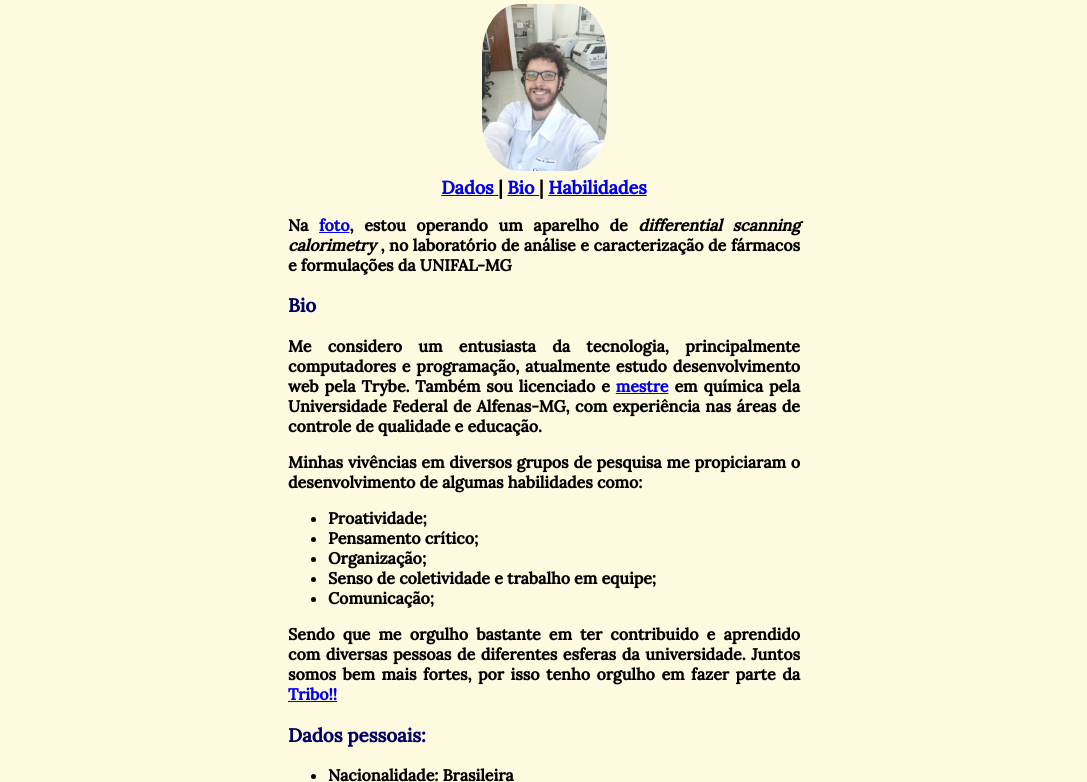
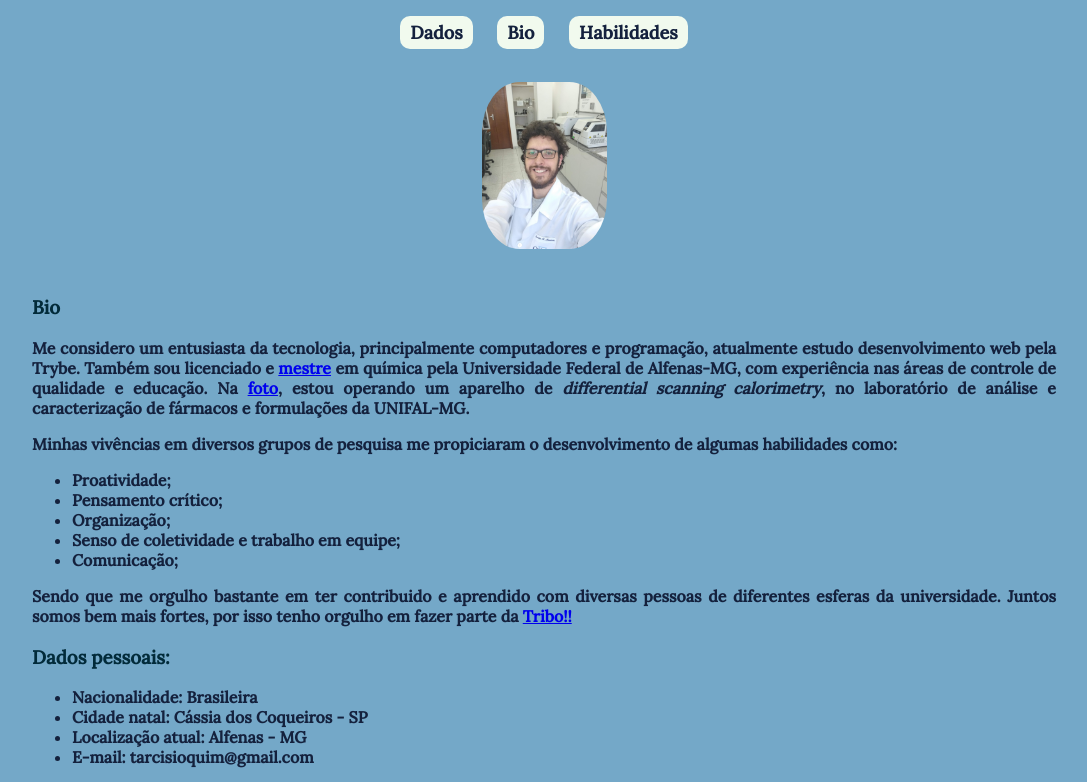
Before and after one commit to Tarcisio-Menezes/portifolio_web, a plain HTML site: page index.html in a window 1280 px wide. Shown: the part 108-890 px from the top of the page, without its empty margins (96-1183 px from the left). Drawn offline with Linux system fonts and the light colour scheme.

Commit message:
Correçoes e botoes

```diff
--- a/index.html
+++ b/index.html
@@ -6,22 +6,28 @@
     <title>Tarcísio Menezes - Estudante de Desenvolvimento Web - Trybe </title>
     <link rel="preconnect" href="https://fonts.gstatic.com">
     <link href="https://fonts.googleapis.com/css2?family=Lora:wght@500&display=swap" rel="stylesheet">
+    <link rel="preconnect" href="https://fonts.gstatic.com">
+    <link rel="preconnect" href="https://fonts.gstatic.com">
+    <link rel="preconnect" href="https://fonts.gstatic.com">
+    <link href="https://fonts.googleapis.com/css2?family=Roboto+Slab:wght@800&display=swap" rel="stylesheet">
 
     <style>
 
-    body { font-family: Lora, monospace; font-size: 16px; font-weight: 600; background-color: #fefae0;
-    text-align: justify; margin-right: 30%; margin-left: 30%;}
+    body { font-family: Lora, monospace; font-size: 16px; font-weight: 600; background-color: #74a8c8; color:#14213d;
+    text-align: justify; margin-right: 10%; margin-left: 10%;}
 
-    .hero_title {font-size: 2em; text-align: center; color:rgb(0, 0, 101);}
+    .hero_title { font-family: Roboto Slab; font-size: 2em; font-weight: 800; text-align: center; color: #022b3a;}
 
     .circled {border-radius: 30%;}
 
     div {text-align: center; font-size: 18px;}
 
-    h3 {color:rgb(0, 0, 101);}
+    h3 {color: #022b3a;}
+
+    .button { display:inline-block; background-color: #f1faee; color: #283d3b; border-radius: 10px;
+            margin: 10px; padding: 5px 10px; font-weight: bolder; text-decoration: none; color: inherit;}
 
     </style>
-
 
 </head>
 
@@ -35,22 +41,20 @@
 
 <div>
 
-<img id="foto_tarcisio" class="circled" src= "images/tarcisio_image.jpg" width="125px" alt="Foto de Tarcísio Menezes em frente ao computador em um laboratório
-de pesquisa">
+    <a class="button" href="#data">Dados </a>
+    <a class="button" href="#bio">Bio </a>
+    <a class="button" href="#experiences">Habilidades </a>
 
-<br>
+    <br> <br>
 
- <a href="#dados">Dados </a>  |  <a href="#bio">Bio </a>  |   <a href="#vivencias">Habilidades </a>
+<img id="foto_tarcisio" class="circled" src= "images/tarcisio_image.jpg" width="125px"
+alt="Foto de Tarcísio Menezes em frente ao computador em um laboratório de pesquisa">
+
+<br> <br>
+
+<!-- PARTE 2-->
 
 </div>
-
-<p> Na <a href=" #foto_tarcisio"> foto</a>, estou operando um aparelho de
-    <i>differential scanning calorimetry </i>, no laboratório de análise e caracterização
-    de fármacos e formulações da UNIFAL-MG
-</p>
-
-
-<!-- PARTE 2-->
 
 <h3> Bio </h3>
 
@@ -58,11 +62,13 @@ de pesquisa">
     Me considero um entusiasta da tecnologia, principalmente computadores e programação,
     atualmente estudo desenvolvimento web pela Trybe. Também sou licenciado e <a href="https://bdtd.unifal-mg.edu.br:8443/bitstream/tede/1466/5/Disserta%C3%A7%C3%A3o%20de%20%20Tarc%C3%ADsio%20Ant%C3%B4nio%20dos%20Reis%20Menezes.pdf" target="_blanck" > mestre</a> em química
     pela Universidade Federal de Alfenas-MG, com experiência nas áreas de controle de qualidade
-     e educação.
+    e educação.
+    Na <a href=" #foto_tarcisio"> foto</a>, estou operando um aparelho de <i>differential scanning calorimetry</i>, no
+    laboratório de análise e caracterização de fármacos e formulações da UNIFAL-MG.
 </p>
 
 
-<p id="vivencias"> Minhas vivências em diversos grupos de pesquisa me propiciaram o desenvolvimento de algumas
+<p id="experiences"> Minhas vivências em diversos grupos de pesquisa me propiciaram o desenvolvimento de algumas
     habilidades como: </p>
 
     <ul>
@@ -85,7 +91,7 @@ de pesquisa">
 
 <h3>Dados pessoais:</h3>
 
-<ul id="dados">
+<ul id="data">
 
     <li> <strong>Nacionalidade</strong>: Brasileira</li>
     <li> <strong>Cidade natal</strong>: Cássia dos Coqueiros - SP</li>
```
